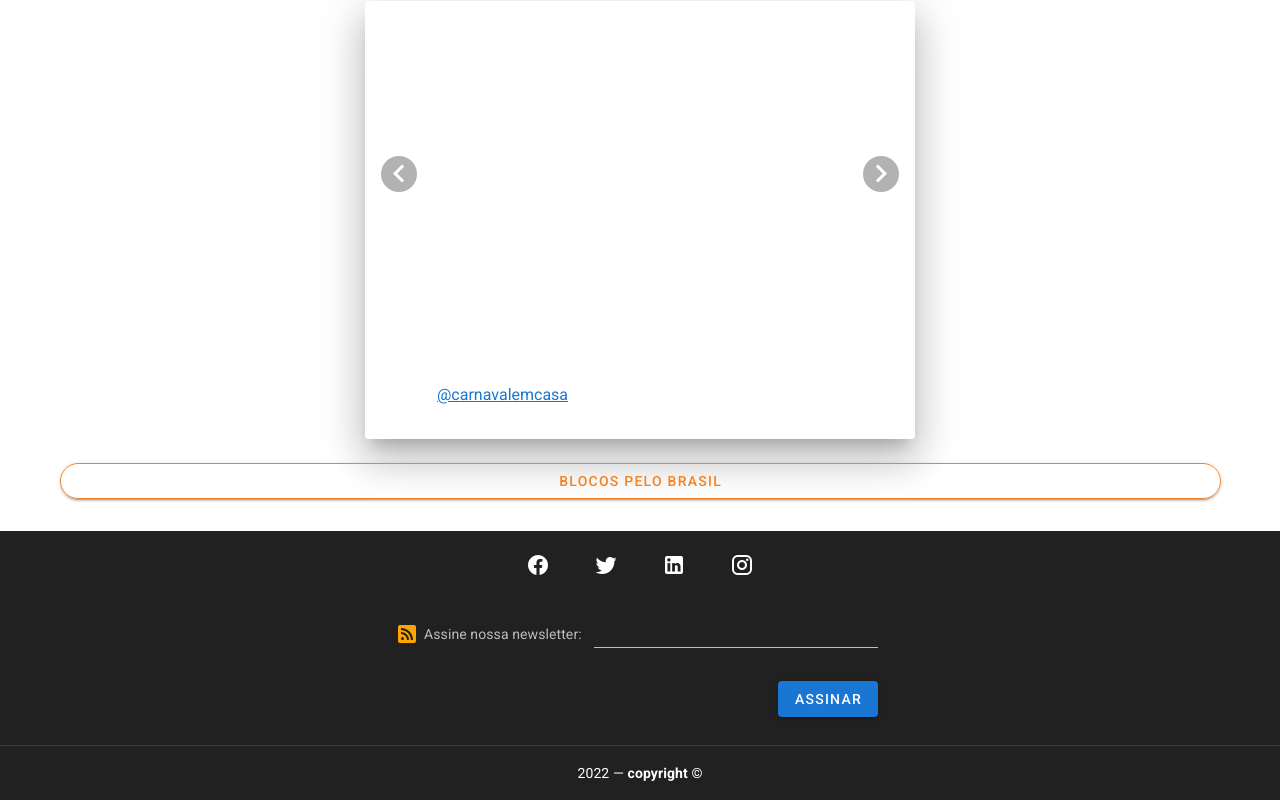
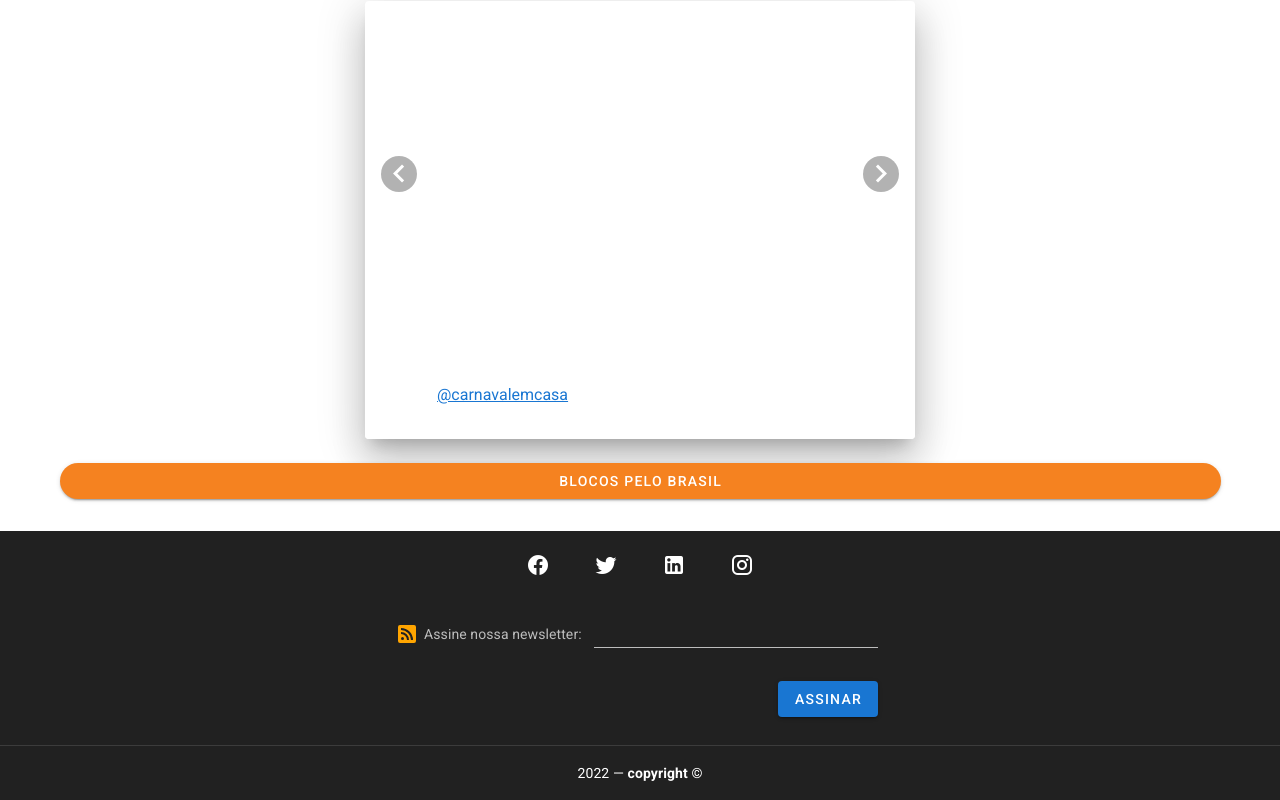
Before and after one commit to decola-time05/hackathon-decola, a Vue app: page / in a window 1280 px wide. Shown: the part 1126-1926 px from the top of the page. Built offline with nearby package versions, Linux system fonts and the light colour scheme.

Commit message:
Front Page Adjusts

```diff
--- a/src/components/HelloWorld.vue
+++ b/src/components/HelloWorld.vue
@@ -2,6 +2,8 @@
   <div id="intro">
     <img
       src="https://www.neoenergia.com/pt-br/PublishingImages/cabecalhos/concurso-parodia.png"
+      alt="A imagem diz Folia em casa, carnaval em segurança. O Folião veste
+    adereços carnavalescos dentro de casa."
     />
     <v-container>
       <h3>
@@ -12,7 +14,7 @@
         gostinho do carnaval e comemorá-lo mesmo que em casa!
       </h3>
 
-      <app-carousel/>
+      <app-carousel />
 
       <div class="button my-5">
         <v-btn
@@ -20,19 +22,18 @@
           color="#F58220"
           elevation="2"
           medium
-          outlined
           rounded
+          class="white--text"
         >
           BLOCOS PELO BRASIL
         </v-btn>
       </div>
-
     </v-container>
   </div>
 </template>
 
 <script>
-import AppCarousel from '../components/AppCarousel.vue'
+import AppCarousel from "../components/AppCarousel.vue";
 
 export default {
   name: "HelloWorld",
@@ -46,9 +47,9 @@ export default {
       }, 100);
     },
   },
-   components: {
-      AppCarousel,
-    },
+  components: {
+    AppCarousel,
+  },
 };
 </script>
 
```
